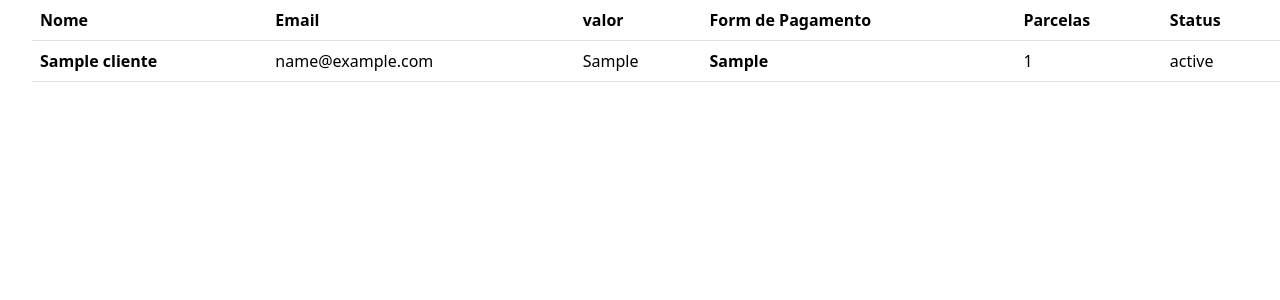
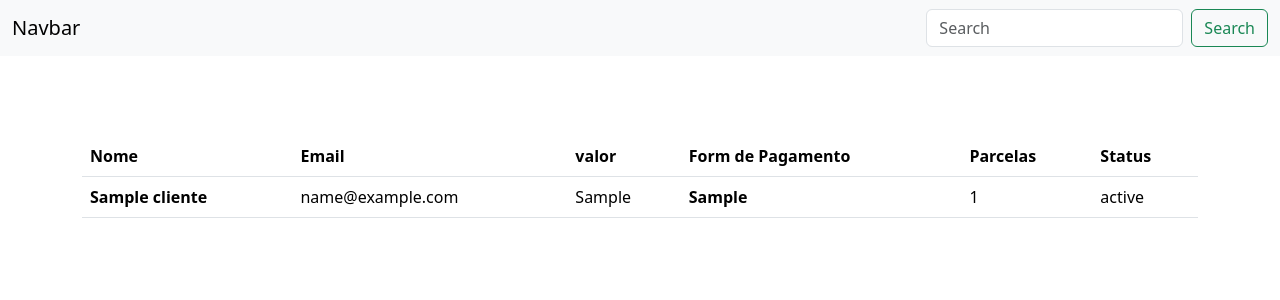
Before and after one commit to Elicarlos/web_hook, a Django app: page / in a window 1280 px wide. Shown: the top 300 px of the page. Run offline with Django 5.2, Linux system fonts and the light colour scheme; tables that the repository leaves empty hold one stand-in row (values such as "Sample post").

Commit message:
fix: inserindo tabelas e

```diff
--- a/core/templates/core/index.html
+++ b/core/templates/core/index.html
@@ -8,12 +8,18 @@
 </head>
 <body>
 
+    <nav class="navbar bg-body-tertiary">
+        <div class="container-fluid">
+          <a class="navbar-brand">Navbar</a>
+          <form class="d-flex" role="search">
+            <input class="form-control me-2" type="search" placeholder="Search" aria-label="Search">
+            <button class="btn btn-outline-success" type="submit">Search</button>
+          </form>
+        </div>
+      </nav>
 
 
-
-    <ul>
-
-
+    <div class="container" style="margin-top: 5rem;">
         <table class="table">
             <thead>
               <tr>
@@ -35,13 +41,26 @@
                 <td>{{ c.parcelas }}</td>
                 <td>{{ c.status }}</td>
               </tr>
+            {% empty %}
+              <tr>
+                <th colspan="6" style="text-align: center; padding: 1rem;">Nehum cliente encontrado</th>
+              </tr>
+
             {% endfor%}
+
 
             </tbody>
 
+    </div>
 
 
-    </ul>
+
+
+
+
+
+
+
     <script src="https://cdn.jsdelivr.net/npm/bootstrap@5.3.3/dist/js/bootstrap.bundle.min.js" integrity="sha384-YvpcrYf0tY3lHB60NNkmXc5s9fDVZLESaAA55NDzOxhy9GkcIdslK1eN7N6jIeHz" crossorigin="anonymous"></script>
 </body>
 </html>
```
